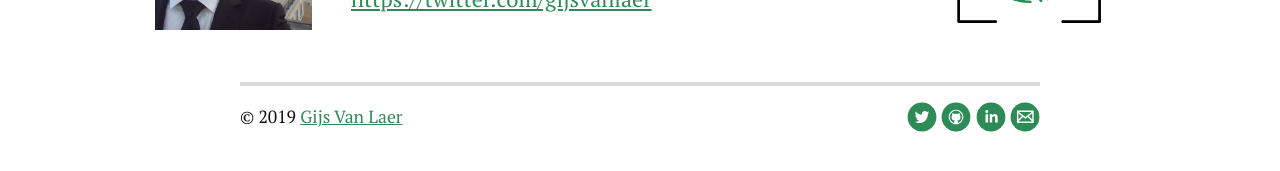
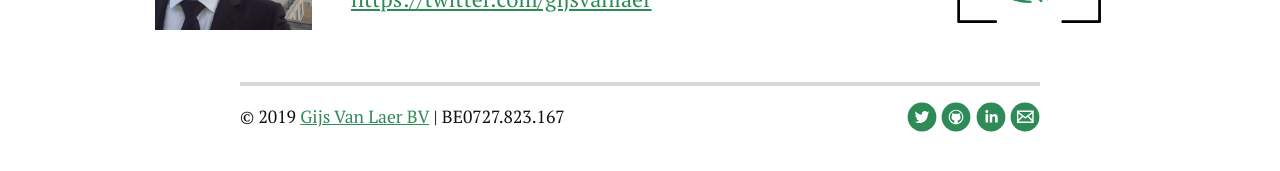
Before and after one commit to gijsvl/gijsvl.github.io, a Jekyll site: the page built from index.html, in a window 1280 px wide. Shown: the part 1519-1690 px from the top of the page. Built offline with Jekyll 4.4.1, drawn with Linux system fonts in a browser that asks for light colours; nearby versions of some CDN libraries.

Commit message:
Update footer.html

```diff
--- a/_includes/footer.html
+++ b/_includes/footer.html
@@ -1,6 +1,6 @@
 <div class="footer">
    <div class="container">
-      <p class="copy">&copy; {{ site.time | date: '%Y' }} <a href="https://www.gijsvanlaer.be">Gijs Van Laer</a></p>
+      <p class="copy">&copy; {{ site.time | date: '%Y' }} <a href="https://www.gijsvanlaer.be">Gijs Van Laer BV</a> | BE0727.823.167</p>
 
       <div class="footer-links">
          <ul class="noList">
```
